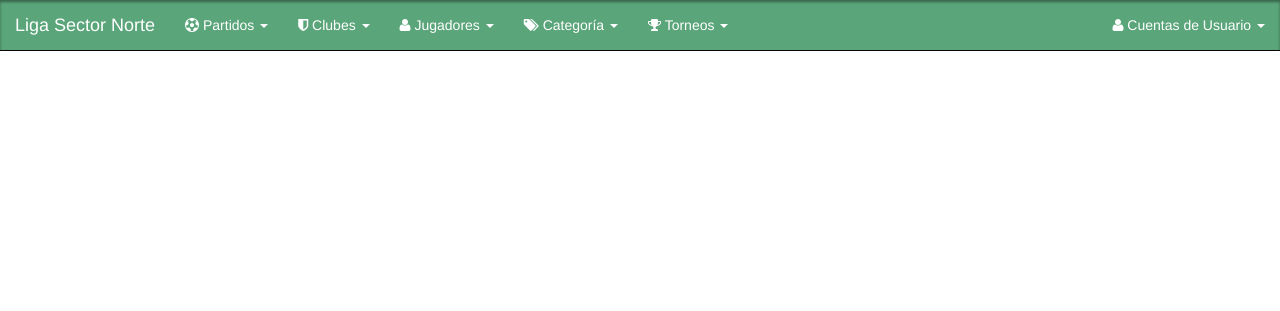
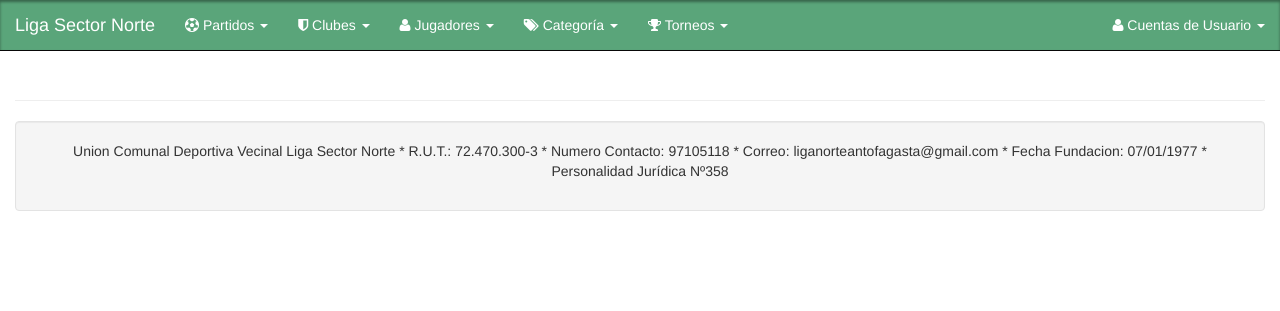
Before and after one commit to sebastian0987/Practica-II-development, a PHP site: page /Presentacion/liga.php in a window 1280 px wide. Shown: the top 311 px of the page. Run offline with PHP 8.4, Linux system fonts and the light colour scheme; data comes from the database, SQL or seed files in the repository; data that the repository does not hold is empty; some libraries are stand-ins or nearby versions.

Commit message:
arreglos para la vista en celular

```diff
--- a/Proyecto Web/startbootstrap-sb-admin-gh-pages/Presentacion/css/index.css
+++ b/Proyecto Web/startbootstrap-sb-admin-gh-pages/Presentacion/css/index.css
@@ -22,26 +22,20 @@ y se define que en caso de que la informacion dentro del panel supere el tamaño
 }
 
 /*El texto de la tabla de muestra las distintas fechas no debe moveres, es decir, que cada hora este en una sola linea*/
-#tablaFechas{
+/*#tablaFechas{*/
     /*overflow: hidden;*/
     /*white-space: nowrap;*/
-}
+/*}*/
 
 /*En caso de que la pantalla del dispositivo sea menor que 400 se  realizan los cambios respectivos,
 en este caso en particular se reduce el tamaño delas letras de la tabla*/
 @media (max-width: 400px)
 {
-    #tablaFechas
-    {
-        font-size: xx-small;
-
+    img{
+        display: none;
     }
 }
 
-/*Se centra el texto del pie de pagina*/
-.well>p{
-    text-align: center;
-}
 .panel-green {
     border-color: #5aa57a;
 }
--- a/Proyecto Web/startbootstrap-sb-admin-gh-pages/Presentacion/js/torneo/grupos.js
+++ b/Proyecto Web/startbootstrap-sb-admin-gh-pages/Presentacion/js/torneo/grupos.js
@@ -117,7 +117,7 @@ function getGruposPorCategoria(posicionCategoria) {
                         '</div>');
                 }
                 a++;
-                $('#menuGrupo' + d.codigoGrupo).append('<button id="btCargando' + d.codigoGrupo + '" class="btn btn-primary btn-lg" disabled><i class="fa fa-spinner fa-spin"></i> Cargando Tabla de Posiciones</button>');
+                $('#menuGrupo' + d.codigoGrupo).append('<button id="btCargando' + d.codigoGrupo + '" class="btn btn-primary btn-lg" disabled><i class="fa fa-spinner fa-spin"></i> Cargando</button>');
             });
         // $('#tabs' + categoria).append('<button id="btCargando' + categoria + '" class="btn btn-primary btn-lg" disabled><i class="fa fa-spinner fa-spin"></i> Cargando Tabla de Posiciones</button>');
         getTablaPosicionesGrupo(posicionCategoria,opts,0)
--- a/Proyecto Web/startbootstrap-sb-admin-gh-pages/Presentacion/js/torneo/liga.js
+++ b/Proyecto Web/startbootstrap-sb-admin-gh-pages/Presentacion/js/torneo/liga.js
@@ -253,7 +253,7 @@ function obtenerListaCategorias() {
                         '</div>');
                 }
                 j++;
-                $('#menu' + d.codigoCategoria).append('<button id="btCargando' + d.codigoCategoria + '" class="btn btn-primary btn-lg" disabled><i class="fa fa-spinner fa-spin"></i> Cargando Tabla de Posiciones</button>');
+                $('#menu' + d.codigoCategoria).append('<button id="btCargando' + d.codigoCategoria + '" class="btn btn-primary btn-lg" disabled><i class="fa fa-spinner fa-spin"></i> Cargando</button>');
             });
             // alert("s")
 
--- a/Proyecto Web/startbootstrap-sb-admin-gh-pages/Presentacion/liga.php
+++ b/Proyecto Web/startbootstrap-sb-admin-gh-pages/Presentacion/liga.php
@@ -13,16 +13,24 @@ include "menuGlobal.php";
     <link href="//code.jquery.com/ui/1.12.1/themes/base/jquery-ui.css" rel="stylesheet"/>
 </head>
 <body>
+<div class="row">
+    <div class="col-lg-6">
+        <ul id="ulCategorias" class="nav nav-tabs">
+        </ul>
 
-<div class="col-lg-6">
-    <ul id="ulCategorias" class="nav nav-tabs">
-    </ul>
+        <div class="tab-content" id="liga">
 
-    <div class="tab-content" id="liga">
-
+        </div>
     </div>
 </div>
-
+<div class="row">
+    <div class="page-header">
+    </div>
+    <div class="well" style="text-align: center">
+        <p>Union Comunal Deportiva Vecinal Liga Sector Norte * R.U.T.: 72.470.300-3 * Numero Contacto: 97105118 *
+            Correo: liganorteantofagasta@gmail.com * Fecha Fundacion: 07/01/1977 * Personalidad Jurídica Nº358</p>
+    </div>
+</div>
 <script src="js/torneo/liga.js"></script>
 <script src="https://code.jquery.com/ui/1.12.1/jquery-ui.js"></script>
 
--- a/Proyecto Web/startbootstrap-sb-admin-gh-pages/Presentacion/registrar-jugador.php
+++ b/Proyecto Web/startbootstrap-sb-admin-gh-pages/Presentacion/registrar-jugador.php
@@ -70,7 +70,7 @@ include "menuGlobal.php";
 <div class="row">
     <div class="page-header">
     </div>
-    <div class="well">
+    <div class="well" style="text-align: center">
         <p>Union Comunal Deportiva Vecinal Liga Sector Norte * R.U.T.: 72.470.300-3 * Numero Contacto: 97105118 *
             Correo: liganorteantofagasta@gmail.com * Fecha Fundacion: 07/01/1977 * Personalidad Jurídica Nº358</p>
     </div>
```
Also changed, not shown: Proyecto Web/startbootstrap-sb-admin-gh-pages/Presentacion/calendario.php (+8 -1 lines), Proyecto Web/startbootstrap-sb-admin-gh-pages/Presentacion/categoria.php (+8 -0 lines), Proyecto Web/startbootstrap-sb-admin-gh-pages/Presentacion/club-deportivo.php (+8 -0 lines), Proyecto Web/startbootstrap-sb-admin-gh-pages/Presentacion/grupos.php (+14 -5 lines), Proyecto Web/startbootstrap-sb-admin-gh-pages/Presentacion/index.php (+8 -1 lines), Proyecto Web/startbootstrap-sb-admin-gh-pages/Presentacion/jugador.php (+8 -0 lines), Proyecto Web/startbootstrap-sb-admin-gh-pages/Presentacion/seleccionar-torneo.php (+8 -0 lines), Proyecto Web/startbootstrap-sb-admin-gh-pages/Presentacion/torneo-eliminacion.php (+141 -23 lines).
